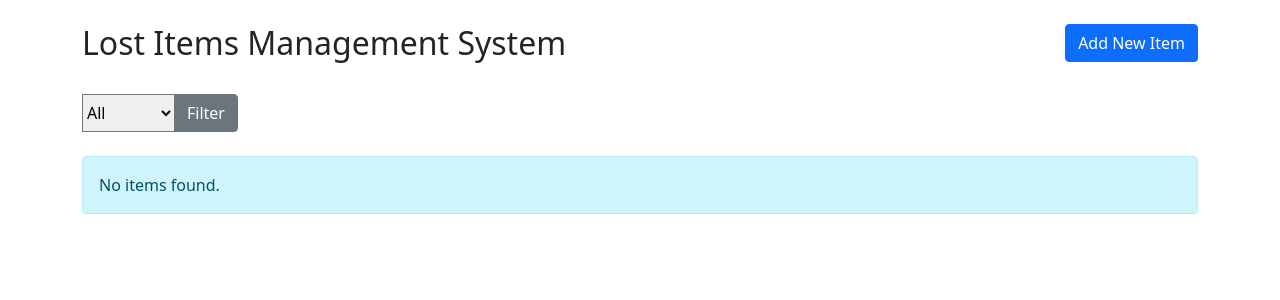
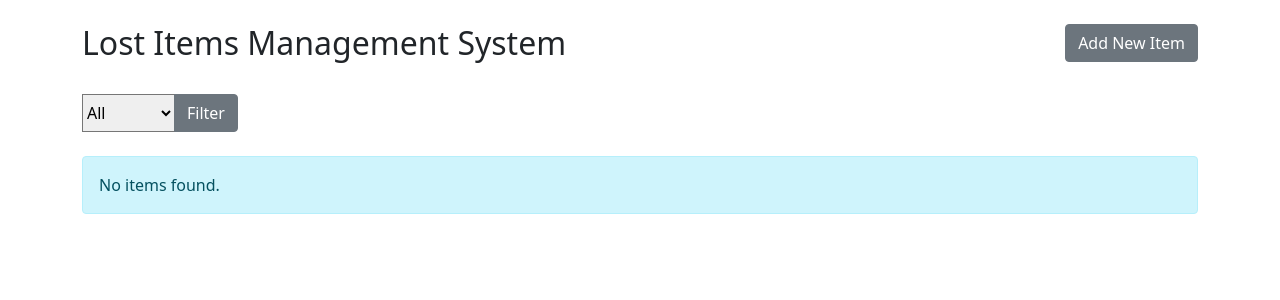
Before and after one commit to PavanPavu/Lost-and-Found-Item-User-Track-System, a Django app: page /items/admin/items/ in a window 1280 px wide. Shown: the part 56-356 px from the top of the page. Run offline with Django 5.2, Linux system fonts and the light colour scheme; the visitor is signed in with stand-in values (Sample User, id 1); data that the repository does not hold is empty.

Commit message:
button change

```diff
--- a/items/templates/items/admin_items_list.html
+++ b/items/templates/items/admin_items_list.html
@@ -8,7 +8,7 @@
         <h2>Lost Items Management System</h2>
     </div>
     <div class="col-md-6 text-end">
-        <a href="{% url 'item_create' %}" class="btn btn-primary">Add New Item</a>
+        <a href="{% url 'item_create' %}" class="btn btn-secondary">Add New Item</a>
     </div>
 </div>
 
```
